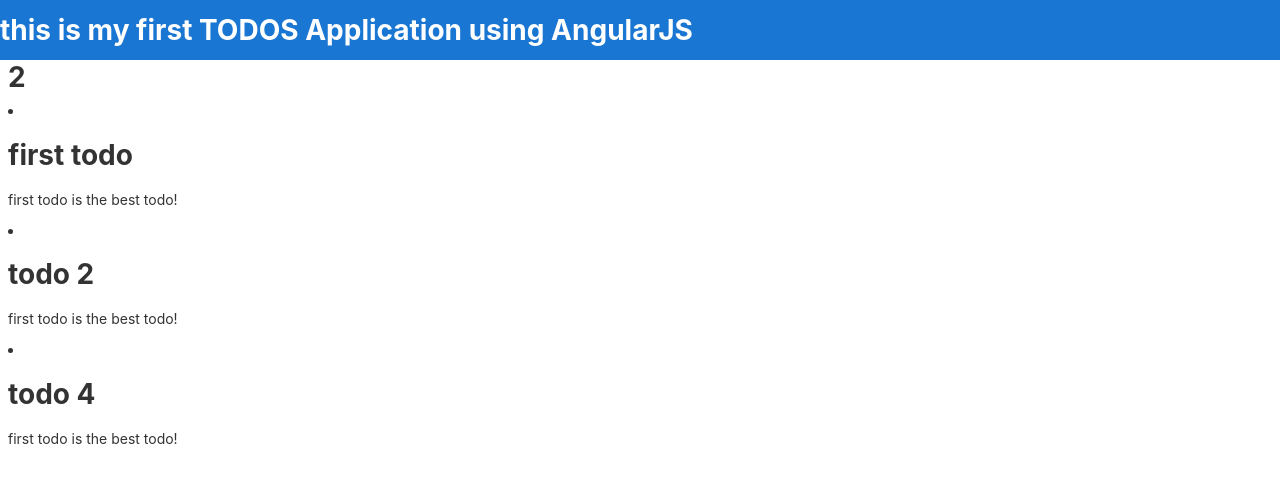
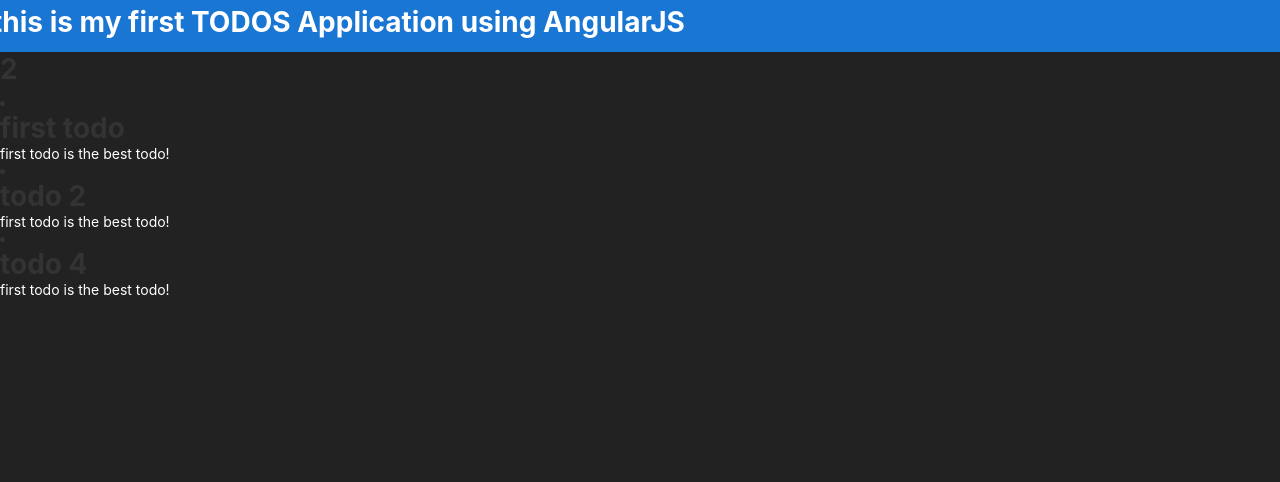
Before and after one commit to bel7aG/todos-angular, an Angular app: page / in a window 1280 px wide. Shown: the top 482 px of the page. Built offline with nearby package versions, Linux system fonts and the light colour scheme.

Commit message:
global styling in styles.css

```diff
--- a/src/styles.css
+++ b/src/styles.css
@@ -1 +1,24 @@
-/* You can add global styles to this file, and also import other style files */
+* {
+  padding: 0;
+  margin: 0;
+}
+
+html {
+  font-size: 62.5%;
+}
+
+body {
+  overflow-x: hidden;
+  background-color: #222;
+  font-size: 1.6rem;
+}
+
+a {
+  text-decoration: none;
+  color: inherit;
+  font-size: 1.3rem;
+}
+
+p {
+  color: #fff;
+}
```
